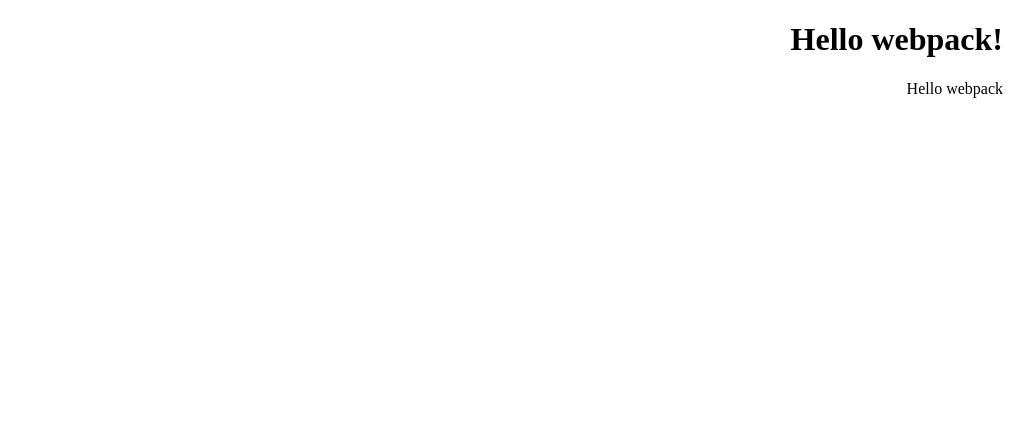
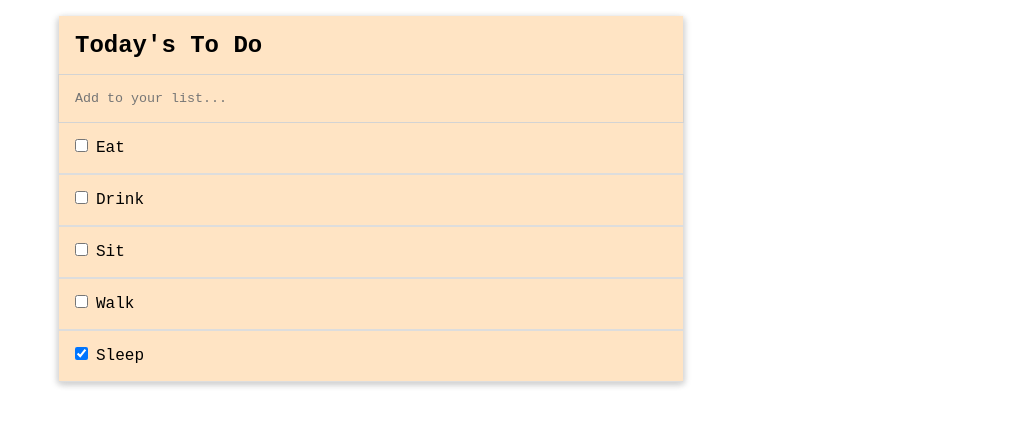
Before and after one commit to mistermaxis/ToDoList-Original, a website built with webpack: page src/index.html in a window 1280 px wide. Shown: the whole page, without its empty margins (269-1280 px from the left). Built offline with nearby package versions, Linux system fonts and the light colour scheme.

Commit message:
Create first draft of todo list.

```diff
--- a/src/index.html
+++ b/src/index.html
@@ -1,15 +1,22 @@
 <!DOCTYPE html>
 <html lang="en">
+
 <head>
     <meta charset="UTF-8">
     <meta http-equiv="X-UA-Compatible" content="IE=edge">
     <meta name="viewport" content="width=device-width, initial-scale=1.0">
     <title>Document</title>
 </head>
+
 <body>
-    <h1>Hello webpack!</h1>
-    <div id="to-do-list">
-
+    <div class="flex-container">
+        <div id="to-do-list" class="full-width-container">
+            <h1 class="app-header">Today's To Do</h1>
+            <div class="input-container">
+                <input class="add-input" type="text" name="task" id="add-todo" placeholder="Add to your list...">
+            </div>
+        </div>
     </div>
 </body>
+
 </html>
--- a/src/index.js
+++ b/src/index.js
@@ -1,13 +1,4 @@
-import _ from 'lodash';
 import './style.css';
+import TaskList from './tasklist.js';
 
-function component() {
-  const element = document.createElement('div');
-
-  // Lodash, currently included via a script, is required for this line to work
-  element.innerHTML = _.join(['Hello', 'webpack'], ' ');
-
-  return element;
-}
-
-document.body.appendChild(component());
+document.getElementById('to-do-list').appendChild(new TaskList().taskListComponent());
--- a/src/style.css
+++ b/src/style.css
@@ -1,3 +1,59 @@
-body {
-  text-align: right;
+* {
+  margin: 0;
+  padding: 0;
+  font-family: 'Courier New', Courier, monospace;
 }
+
+.flex-container {
+  display: flex;
+  flex-direction: column;
+  align-items: center;
+  padding: 1rem;
+}
+
+.full-width-container {
+  background-color: bisque;
+  width: 50%;
+  box-shadow: 0.15rem 0.15rem 0.4rem lightgray, -0.15rem 0.15rem 0.4rem lightgray;
+}
+
+.full-width {
+  width: 100%;
+}
+
+.input-container {
+  padding: 0 1rem;
+  outline: 0.05rem solid lightgray;
+}
+
+.add-input {
+  width: 100%;
+  background-color: transparent;
+  border: none;
+  padding: 1rem 0;
+}
+
+.add-input:focus {
+  outline: none;
+}
+
+.list-item {
+  border: #ddd solid;
+  border-width: 0.1rem 0;
+  padding: 1rem;
+}
+
+.item-completed {
+  margin-right: 0.5rem;
+}
+
+.app-header {
+  font-size: 1.5rem;
+  padding: 1rem;
+}
+
+@media (max-width: 768px) {
+  .full-width-container {
+    width: 95%;
+  }
+}
--- a/src/task.js
+++ b/src/task.js
@@ -1,4 +1,4 @@
-class Task {
+export default class Task {
     description = String;
 
     completed = Boolean;
@@ -11,5 +11,3 @@ class Task {
       this.index = idx;
     }
 }
-
-module.exports(Task);
--- /dev/null
+++ b/src/tasklist.js
@@ -0,0 +1,38 @@
+import Task from './task.js';
+
+export default class TaskList {
+    taskList = [];
+
+    constructor() {
+      this.taskList.push(new Task('Eat', false, 1));
+      this.taskList.push(new Task('Drink', false, 2));
+      this.taskList.push(new Task('Sleep', true, 5));
+      this.taskList.push(new Task('Walk', false, 4));
+      this.taskList.push(new Task('Sit', false, 3));
+    }
+
+    taskListComponent() {
+      this.taskList.sort((a, b) => a.index - b.index);
+
+      const taskListContainer = document.createElement('div');
+
+      this.taskList.forEach((task) => {
+        const listItem = document.createElement('div');
+        listItem.classList.add('list-item');
+
+        const itemCompleted = document.createElement('input');
+        itemCompleted.type = 'checkbox';
+        itemCompleted.checked = task.completed;
+        itemCompleted.classList.add('item-completed');
+
+        const itemDescription = document.createElement('span');
+        itemDescription.innerText = task.description;
+        itemDescription.classList.add('item-description');
+
+        listItem.appendChild(itemCompleted);
+        listItem.appendChild(itemDescription);
+        taskListContainer.appendChild(listItem);
+      });
+      return taskListContainer;
+    }
+}
```
Also changed, not shown: dist/bundle.js, dist/index.html, 1 other file. Lines whose indentation alone changed are shown as unchanged.
